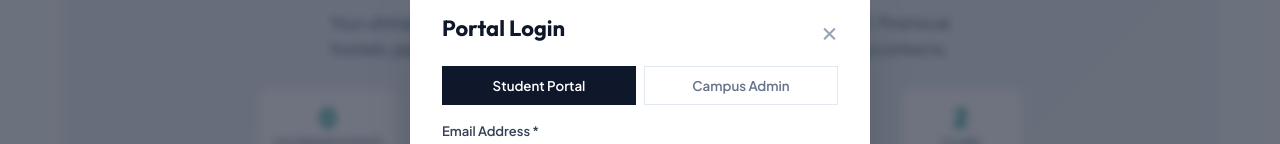
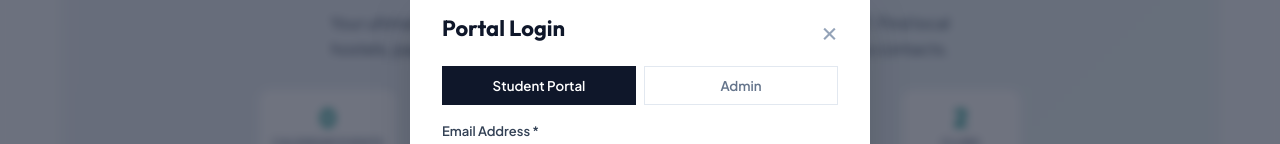
Before and after one commit to Navajith1213/KSU-CUSAT-APP, a React (Vite) app: page / in a window 1280 px wide. Both pictures are taken after a click on the button "Log In". Shown: the part 216-360 px from the top of the page. Built offline with nearby package versions, Linux system fonts and the light colour scheme.

Commit message:
fix: rename Campus Admin tab to Admin

```diff
--- a/src/components/Modals/AuthModal.jsx
+++ b/src/components/Modals/AuthModal.jsx
@@ -167,7 +167,7 @@ export default function AuthModal({
                 style={{ flex: 1, padding: '10px 0', textAlign: 'center' }}
                 onClick={() => { setActiveTab('admin'); setErrorMsg(''); setIsSignUp(false); }}
               >
-                Campus Admin
+                Admin
               </button>
             </div>
 
```
